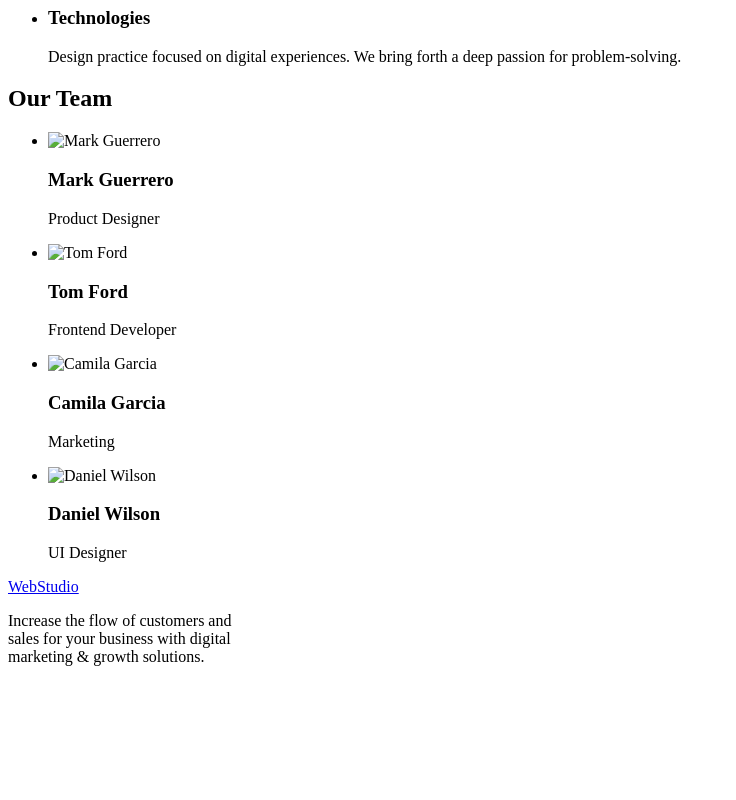
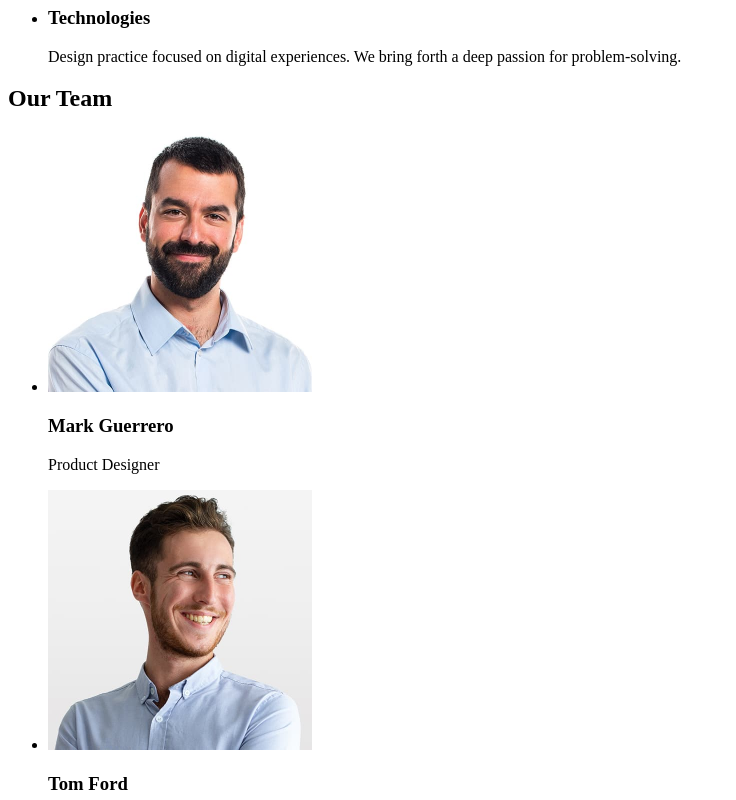
Before and after one commit to Yaroslav-Hoian/goit-markup-hw-01, a plain HTML site: page index.html in a window 1280 px wide. Shown: the part 480-1280 px from the top of the page, without its empty margins (0-736 px from the left). Before the commit the page ends 1162 px from the top, so only its background shows below. Drawn offline with Linux system fonts and the light colour scheme; the site is published under a folder, as on GitHub Pages, so addresses that start at the root find nothing.

Commit message:
fix images and index.html

```diff
--- a/index.html
+++ b/index.html
@@ -54,22 +54,22 @@
             <h2>Our Team</h2>
             <ul>
                 <li>
-                    <img src="/images/Mark.jpg" width="264" alt="Mark Guerrero">
+                    <img src="./images/Mark.jpg" width="264" alt="Mark Guerrero">
                     <h3>Mark Guerrero</h3>
                     <p>Product Designer</p>
                 </li>
                 <li>
-                    <img src="/images/Tom.jpg" width="264" alt="Tom Ford">
+                    <img src="./images/Tom.jpg" width="264" alt="Tom Ford">
                     <h3>Tom Ford</h3>
                     <p>Frontend Developer</p>
                 </li>
                 <li>
-                    <img src="/images/Camila.jpg" width="264" alt="Camila Garcia">
+                    <img src="./images/Camila.jpg" width="264" alt="Camila Garcia">
                     <h3>Camila Garcia</h3>
                     <p>Marketing</p>
                 </li>
                 <li>
-                    <img src="/images/Daniel.jpg" width="264" alt="Daniel Wilson">
+                    <img src="./images/Daniel.jpg" width="264" alt="Daniel Wilson">
                     <h3>Daniel Wilson</h3>
                     <p>UI Designer</p>
                 </li>
```
